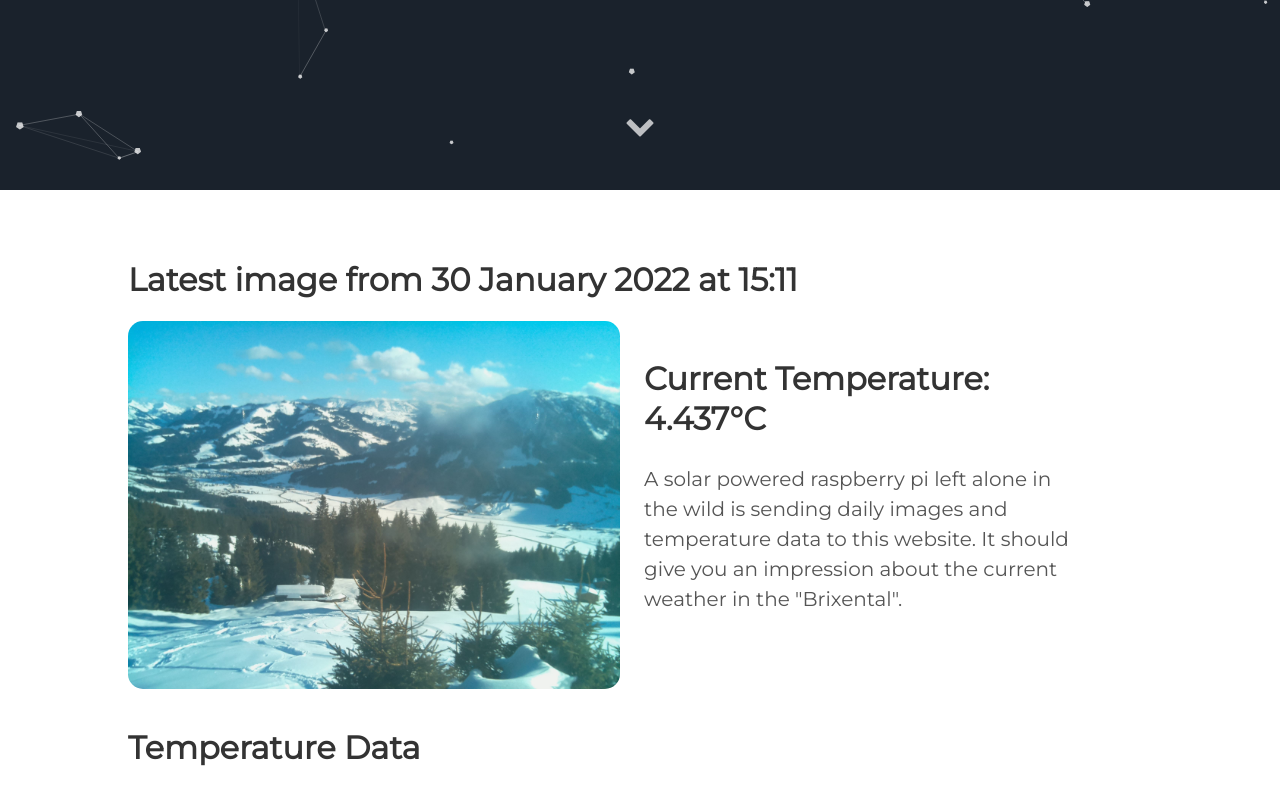
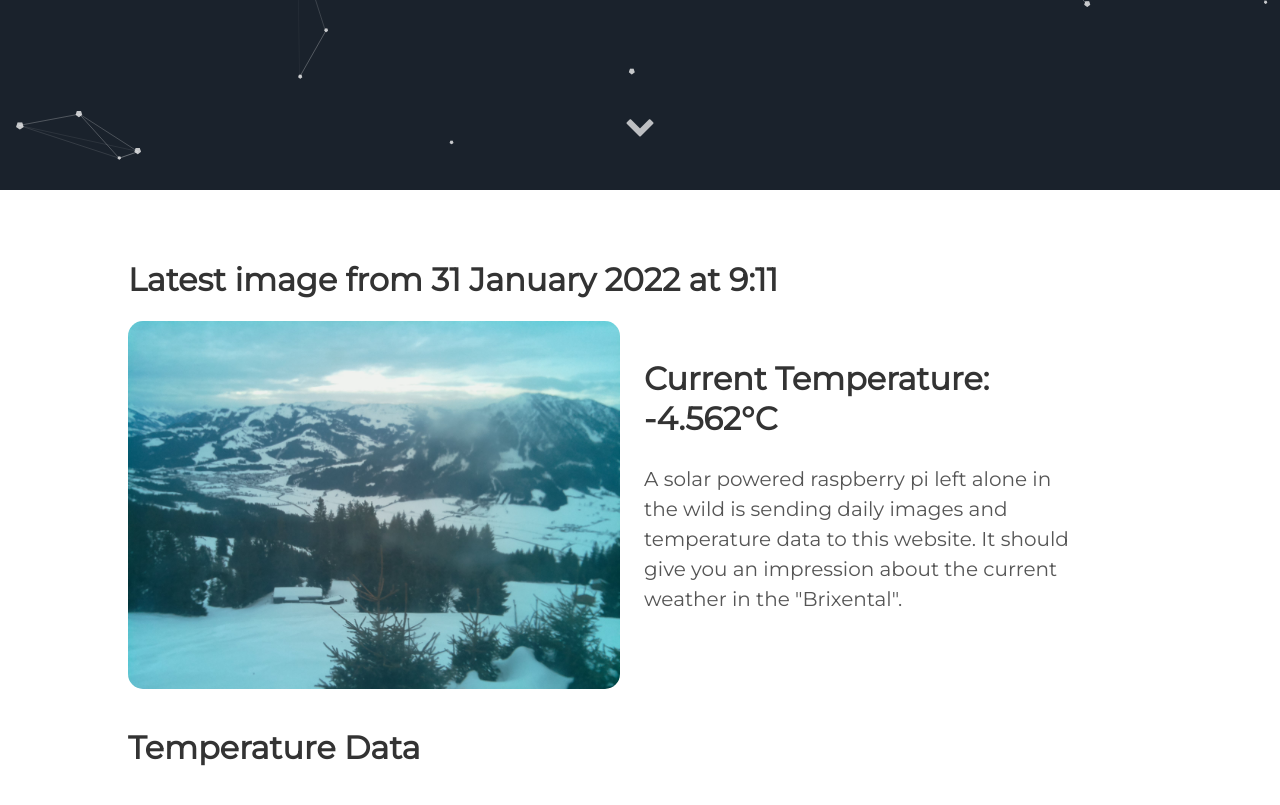
Before and after one commit to vektorious/vektorious.github.io, a Jekyll site: the page built from resources/huette.md, in a window 1280 px wide and 900 px high, scrolled down 710 px. Shown: the top 805 px of the window. Built offline with Jekyll 4.4.1, drawn with Linux system fonts in a browser that asks for light colours.

Commit message:
I'm a bot beep boop

```diff
--- a/resources/huette.md
+++ b/resources/huette.md
@@ -6,13 +6,13 @@ image: '/assets/img/'
 description: 'Live image from the Austrian alps'
 twitter_text: ' '
 ---
-## Latest image from 30 January 2022 at 15:11
+## Latest image from 31 January 2022 at  9:11
 <div class="huette">
   <div class="huette-image">
     <img src="{{ "/assets/img/huette.jpg" | prepend: site.baseurl }}">
   </div>
   <div class="huette-text">
-        <h2>Current Temperature: 4.437°C</h2>
+        <h2>Current Temperature: -4.562°C</h2>
         <p>A solar powered raspberry pi left alone in the wild is sending daily images and temperature data to this website. It should give you an impression about the current weather in the "Brixental".</p>
 
   </div>
```
Also changed, not shown: rpi-script/2022-01-31_090938.txt (renamed from rpi-script/2022-01-30_150936.txt, +5 -5 lines), rpi-script/huette.md (+2 -2 lines), assets/img/huette.jpg, assets/img/temp_plot.png, rpi-script/temp_plot.png, 1 other file.
